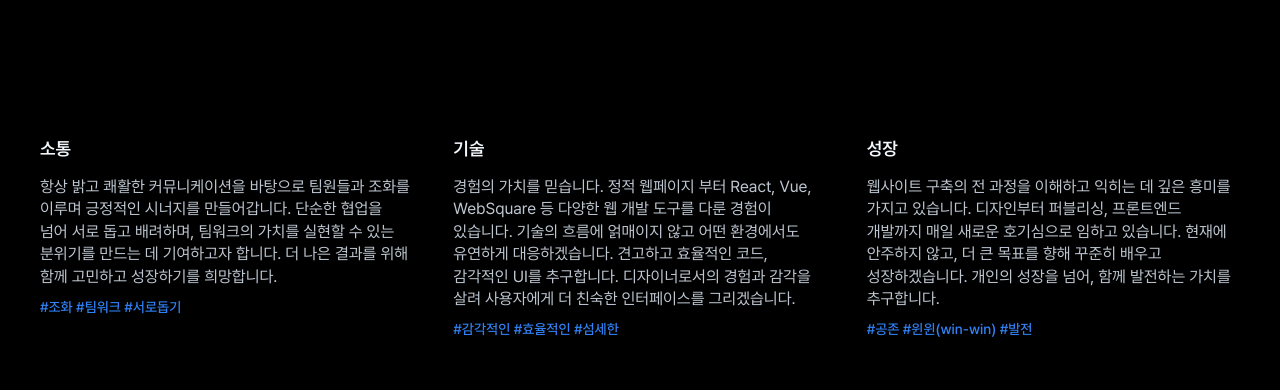
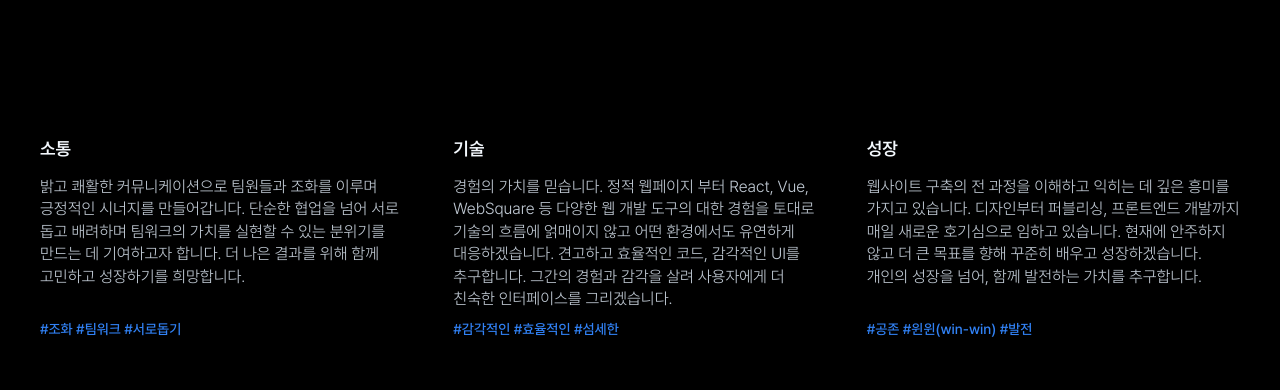
Before and after one commit to johyuni/johyuni.github.io, a React (Create React App) app: page / in a window 1280 px wide. Shown: the part 3540-3930 px from the top of the page. Built offline with nearby package versions, Linux system fonts and the light colour scheme.

Commit message:
수정 : 문구수정

```diff
--- a/src/assets/styles/pages/_core.scss
+++ b/src/assets/styles/pages/_core.scss
@@ -17,13 +17,13 @@
         color: $color_gray6;
       }
       &__body2 {
-        padding-top: 1.6rem;
+        margin-top: 0.6rem;
         color: $color_gray5;
-        font-weight: 400;
+        font-weight: 300;
       }
       &__body3 {
         display: block;
-        padding-top: 1rem;
+        margin-top: auto;
         color: $color_primary;
       }
     }
@@ -32,6 +32,9 @@
       gap: 0 4rem;
       &__item {
         flex: 1;
+        display: flex;
+        flex-direction: column;
+        gap: 1rem;
       }
     }
   }
--- a/src/assets/styles/pages/_project.scss
+++ b/src/assets/styles/pages/_project.scss
@@ -152,8 +152,9 @@
 
     // media::mobile
     @media screen and (max-width: 768px) {
-      .txt {
-        height: 10rem;
+      .txt__body2 {
+        min-height: 8rem;
+        background-color: $color_black;
       }
       .swiper .swiper-pagination {
         margin-top: 4rem;
--- a/src/components/pages/Core.js
+++ b/src/components/pages/Core.js
@@ -16,11 +16,10 @@ function Core() {
             <li className="list__item txt">
               <strong className="txt__body1">소통</strong>
               <p className="txt__body2">
-                항상 밝고 쾌활한 커뮤니케이션을 바탕으로 팀원들과 조화를 이루며
-                긍정적인 시너지를 만들어갑니다. 단순한 협업을 넘어 서로 돕고
-                배려하며, 팀워크의 가치를 실현할 수 있는 분위기를 만드는 데
-                기여하고자 합니다. 더 나은 결과를 위해 함께 고민하고 성장하기를
-                희망합니다.
+                밝고 쾌활한 커뮤니케이션으로 팀원들과 조화를 이루며 긍정적인
+                시너지를 만들어갑니다. 단순한 협업을 넘어 서로 돕고 배려하며
+                팀워크의 가치를 실현할 수 있는 분위기를 만드는 데 기여하고자
+                합니다. 더 나은 결과를 위해 함께 고민하고 성장하기를 희망합니다.
               </p>
               <span className="txt__body3">
                 &#35;조화 &#35;팀워크 &#35;서로돕기
@@ -31,10 +30,10 @@ function Core() {
               <strong className="txt__body1">기술</strong>
               <p className="txt__body2">
                 경험의 가치를 믿습니다. 정적 웹페이지 부터 React, Vue, WebSquare
-                등 다양한 웹 개발 도구를 다룬 경험이 있습니다. 기술의 흐름에
+                등 다양한 웹 개발 도구의 대한 경험을 토대로 기술의 흐름에
                 얽매이지 않고 어떤 환경에서도 유연하게 대응하겠습니다. 견고하고
-                효율적인 코드, 감각적인 UI를 추구합니다. 디자이너로서의 경험과
-                감각을 살려 사용자에게 더 친숙한 인터페이스를 그리겠습니다.
+                효율적인 코드, 감각적인 UI를 추구합니다. 그간의 경험과 감각을
+                살려 사용자에게 더 친숙한 인터페이스를 그리겠습니다.
               </p>
               <span className="txt__body3">
                 &#35;감각적인 &#35;효율적인 &#35;섬세한
@@ -46,7 +45,7 @@ function Core() {
               <p className="txt__body2">
                 웹사이트 구축의 전 과정을 이해하고 익히는 데 깊은 흥미를 가지고
                 있습니다. 디자인부터 퍼블리싱, 프론트엔드 개발까지 매일 새로운
-                호기심으로 임하고 있습니다. 현재에 안주하지 않고, 더 큰 목표를
+                호기심으로 임하고 있습니다. 현재에 안주하지 않고 더 큰 목표를
                 향해 꾸준히 배우고 성장하겠습니다. 개인의 성장을 넘어, 함께
                 발전하는 가치를 추구합니다.
               </p>
--- a/src/components/pages/Project.js
+++ b/src/components/pages/Project.js
@@ -26,7 +26,7 @@ function Project() {
     {
       title: "COSMO 보증금 처리지원금 지급관리시스템 고도화 유지보수",
       name: "COSMO 보증금 처리지원금 지급관리시스템 고도화 유지보수",
-      dsc: "웹스퀘어 기반 개발 환경에서 유지보수 및 기기테스트를 진행했습니다. ",
+      dsc: "WebSquare 기반 개발 환경에서 유지보수 및 기기테스트를 진행했습니다. ",
       link: "https://www.cosmo.or.kr/kor",
     },
     {
```
